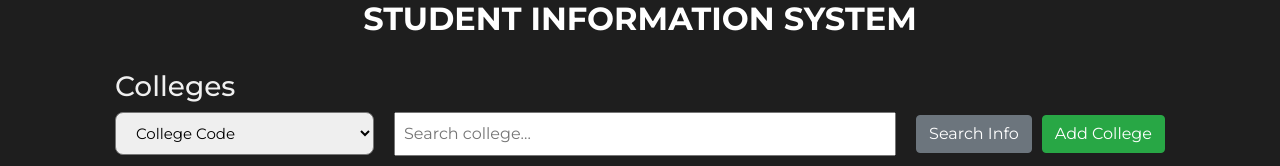
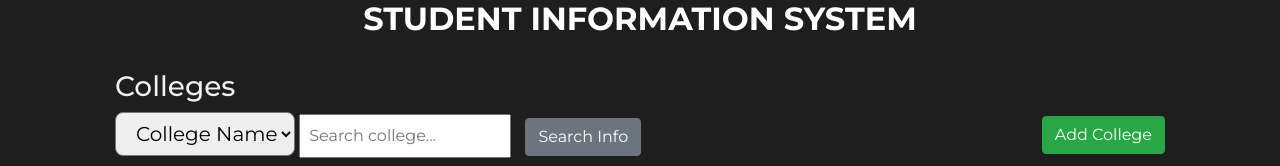
Before and after one commit to jhnabuel/ccc181-flask-project, a Flask app: page /college in a window 1280 px wide. Shown: the part 84-250 px from the top of the page. Run offline with Flask 3, Linux system fonts and the light colour scheme; data that the repository does not hold is empty; some libraries are stand-ins or nearby versions.

Commit message:
Added search functionality (not working, to be debugged)

```diff
--- a/app/colleges/models.py
+++ b/app/colleges/models.py
@@ -7,12 +7,22 @@ class Colleges(object):
         self.new_code = new_code
 
     @classmethod
-    def get_all_colleges(cls):
+    def get_all_colleges(cls, search_by=None, search_term=None):
         try:
             # Get a cursor from the existing MySQL connection
             with mysql.connection.cursor() as curs:
                 sql = "SELECT college_code, college_name FROM college_table"
-                curs.execute(sql)
+
+                if search_term:
+                    if search_by == 'college-name':
+                        sql += "WHERE college_name LIKE %s"
+                    elif search_by == 'college-code':
+                        sql += "WHERE college_code LIKE %s"
+
+                    search_pattern = f"%{search_term}%"
+                    curs.execute(sql(search_pattern,))
+                else:
+                    curs.execute(sql)
 
                 # Fetch all results
                 colleges = curs.fetchall()
--- a/app/colleges/routes.py
+++ b/app/colleges/routes.py
@@ -1,8 +1,11 @@
-from flask import render_template
+from flask import render_template, request
 from . import colleges  # Import the students Blueprint from __init__.py
 from .models import Colleges
 # Define a route for '/student' under the students blueprint
 @colleges.route('/college', methods=['GET'])
 def college_page():
-    colleges_list = Colleges.get_all_colleges()
-    return render_template('college/college.html', colleges=colleges_list)
+    search_term = request.args.get('search_term', '')  # Get the search term
+    search_by = request.args.get('search_by', 'college-name')  # Default to 'college-name'
+
+    colleges_list = Colleges.get_all_colleges(search_by, search_term)
+    return render_template('college/college.html', colleges=colleges_list, selected_info=search_by)
--- a/app/static/css/styles.css
+++ b/app/static/css/styles.css
@@ -58,6 +58,8 @@ body {
   flex: 2; /* Make the search input larger */
   padding: 8px; /* Adjust padding for better appearance */
   margin-right: 10px; /* Space between input and button */
+  font-size: 16px; /* Make the font size slightly larger */
+  min-width: 200px; /* Set a minimum width to avoid shrinking */
 }
 
 #addButton {
--- a/app/templates/college/college.html
+++ b/app/templates/college/college.html
@@ -5,13 +5,16 @@
         <!-- Search Bar and Add Button -->
         <h3 class = "table-title">Colleges</h3>
         <div class="search-bar">
-            <select id="field" name="college-info" class="form-select-lg" data-selected-value="{{selected_info}}">
-                <option value="college-code">College Code</option>
-                <option value="college-name">College Name</option>
-              </select>
-            <input type="text" placeholder="Search college..." id="searchInput" name="search">
-            <button id="searchButton" type ="submit" class="btn btn-secondary">
-                Search Info</button>
+            <form method="GET" action="/college">
+                <select id="searchBy" name="search_by" class="form-select-lg" data-selected-value="{{selected_info}}">
+                    <option value="college-code" {% if selected_info == 'college-code' %}selected{% endif %}>College Code</option>
+                    <option value="college-name" {% if selected_info == 'college-name' %}selected{% endif %}>College Name</option>
+                </select>
+                <input type="text" placeholder="Search college..." id="searchInput" name="search" value="{{ request.args.get('search_term', '') }}">
+                <button id="searchButton" type ="submit" class="btn btn-secondary">
+                    Search Info</button>
+            </form>
+
             <button id="addButton" type ="button" class="btn btn-success pull-right" data-toggle="modal" data-target="#add-modal">
                 Add College</button>
         </div>
```
